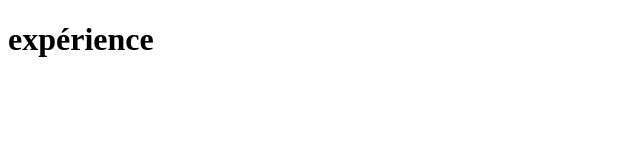
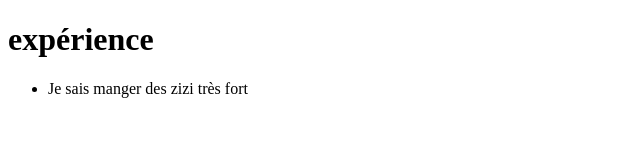
Before and after one commit to ImBehoRE/projettest, a plain HTML site: page fichier1.html in a window 1280 px wide. Shown: the whole page, without its empty margins (0-640 px from the left). Drawn offline with Linux system fonts and the light colour scheme.

Commit message:
Ajout des expériences

```diff
--- a/fichier1.html
+++ b/fichier1.html
@@ -8,6 +8,8 @@
 </head>
 <body>
     <h1>expérience</h1>
-
+    <ul>
+	    <li>Je sais manger des zizi très fort</li>
+	</ul>
 </body>
 </html>
```
